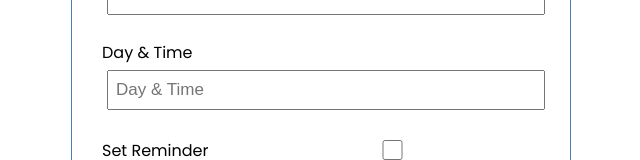
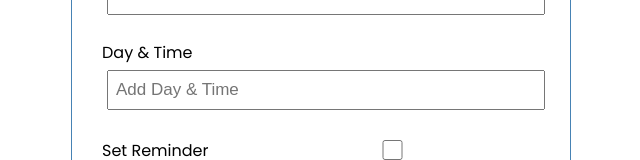
Before and after one commit to fajarslvn/task-tracker, a React (Vite) app: page / in a window 1280 px wide. Shown: the part 189-349 px from the top of the page, without its empty margins (319-959 px from the left). Built offline with nearby package versions, Linux system fonts and the light colour scheme.

Commit message:
comments

```diff
--- a/src/components/AddTask.jsx
+++ b/src/components/AddTask.jsx
@@ -29,7 +29,7 @@ const AddTask = ({ onAdd }) => {
        </div>
        <div className='form-control'>
         <label>Day & Time</label>
-        <input type='text' placeholder='Day & Time'
+        <input type='text' placeholder='Add Day & Time'
         value={day}
         onChange={(e) => setDay(e.target.value)} />
        </div>
--- a/src/components/App.jsx
+++ b/src/components/App.jsx
@@ -4,7 +4,10 @@ import Tasks from './Tasks'
 import AddTask from './AddTask'
 
 const App = () => {
+  // useState: array of database
+  // useState: tasks use for properties. setTasks use for set tasks func
   const [tasks, setTasks] = useState([
+    // all is tasks properties
     {
       id: 1,
       text: 'Doctors Appointment',
@@ -26,15 +29,16 @@ const App = () => {
  ])
 
   // Add Task
-  const putTask = (task ) => {
+  const putTask = (task) => {
+    // add random id for new task
     const id = Math.floor(Math.random() * 10000) + 1
-    const newTask = { id, ...task }
+    // add new id on new task and add new task
+    const newTask = {id, ...task}
     setTasks([...tasks, newTask])
   }
 
   //  Delete Task
   const deleteTask = (id) => {
-    // console.log('Delete', id);
     setTasks(tasks.filter((task) => task.id !== id))
   }
 
--- a/src/components/Button.jsx
+++ b/src/components/Button.jsx
@@ -15,10 +15,10 @@ Button.defaultProps = {
   text: 'Change me',
   color: 'steelblue ',
 };
-
+// BUtton: strict property type
 Button.propTypes = {
-  text: PropTypes.string,
-  color: PropTypes.string,
+  text: PropTypes.string.isRequired,
+  color: PropTypes.string.isRequired,
   onClick: PropTypes.func,
 };
 
--- a/src/components/Header.jsx
+++ b/src/components/Header.jsx
@@ -21,12 +21,12 @@ const Header = ({ title }) => {
 Header.defaultProps = {
   title: "Task Tracker",
 }
-
+// strict property type
 Header.propTypes = {
   title: PropTypes.string.isRequired,
 }
 
-/** CSS in JS
+/** custom CSS in JS
 const headingStyle = {
   color: 'blue',
   backgroundColor: 'red',
```
